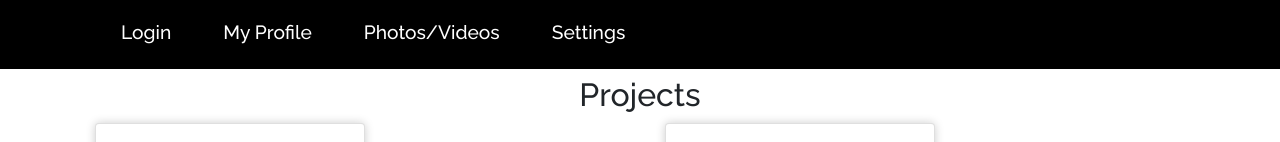
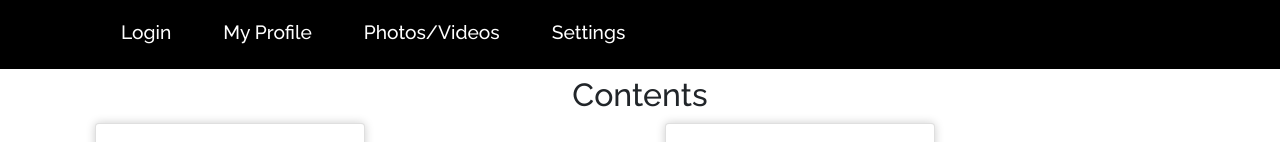
Before and after one commit to manushiparajuli/OrgSite, a React (Create React App) app: page /project in a window 1280 px wide. Shown: the top 142 px of the page. Built offline with nearby package versions, Linux system fonts and the light colour scheme.

Commit message:
Update Projects.js

```diff
--- a/src/components/Projects/Projects.js
+++ b/src/components/Projects/Projects.js
@@ -11,7 +11,7 @@ function Projects() {
               <h2 >Contents</h2>
 
       <Container>
-        <h2 style={{ paddingTop: 30 }}>Projects</h2>
+        <h2 style={{ paddingTop: 30 }}>Contents</h2>
         <Row className="justify-content-center">
           {PROJECTS.map((project, index) => (
             <Col lg={6} md={9} key={index}>
```
